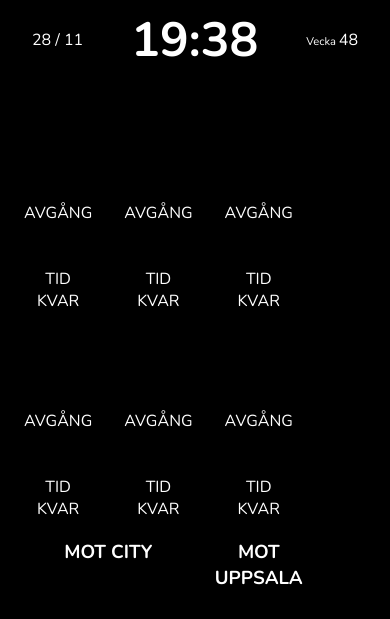
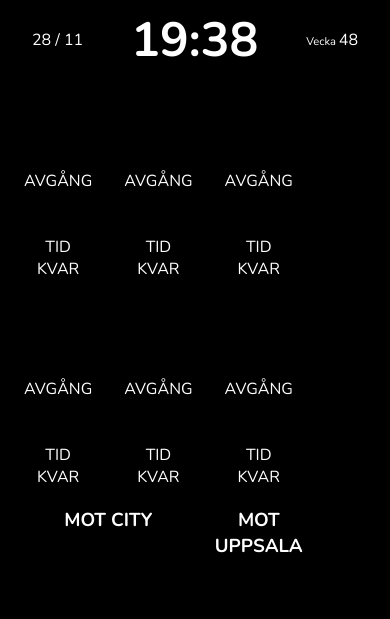
Before and after one commit to hnrikcrlstn/display, a plain HTML site: page index.html in a window 390 px wide. Shown: the top 619 px of the page. Drawn offline with nearby package versions, Linux system fonts and the light colour scheme; no server answers.

Commit message:
Patch: Improved mobile view

```diff
--- a/css/style.css
+++ b/css/style.css
@@ -229,6 +229,9 @@ h3.train-direction-header {
 }
 
 @media screen and (max-width: 900px) {
+    .main-container {
+        gap: 0;
+    }
     .date-row {
         width: 100%;
     }
```
